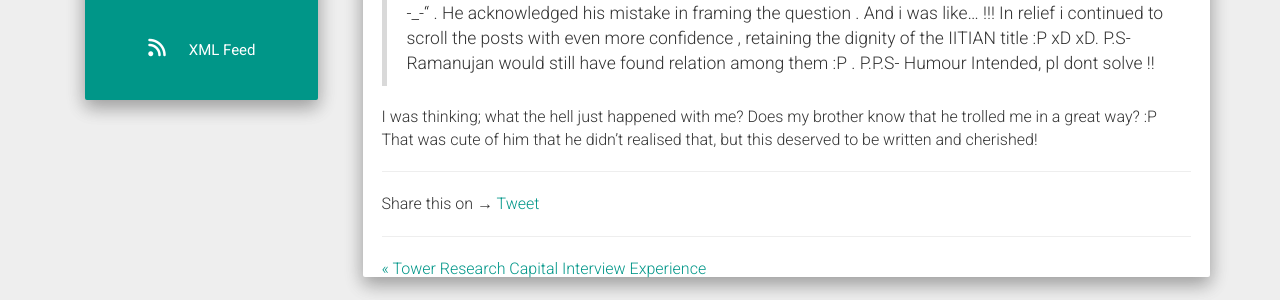
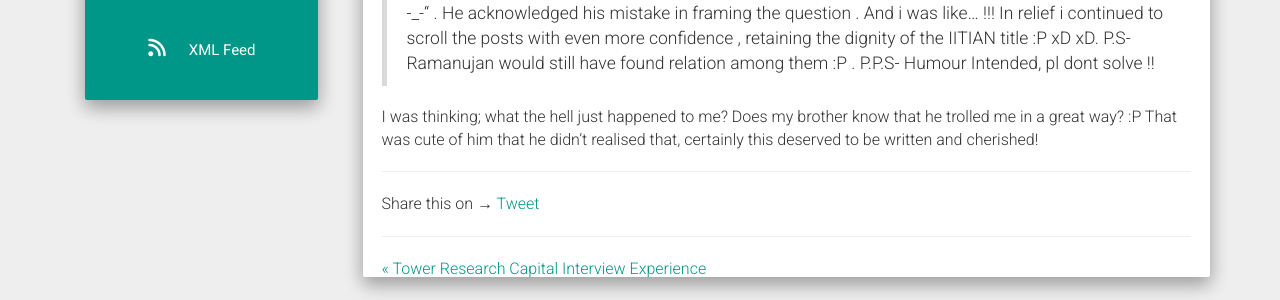
Before and after one commit to AkashKrDutta/AkashKrDutta.github.io, a Jekyll site: the page built from _posts/2017-12-06-troll.md, in a window 1280 px wide. Shown: the part 562-862 px from the top of the page. Built offline with Jekyll 4.4.1, drawn with Linux system fonts in a browser that asks for light colours; nearby versions of some CDN libraries; comment, search, counter and statistics services are not loaded.

Commit message:
Update 2017-12-06-troll.md

```diff
--- a/_posts/2017-12-06-troll.md
+++ b/_posts/2017-12-06-troll.md
@@ -16,5 +16,5 @@ Please ignore the grammar, this was also posted on my facebook timeline. It's hi
 >P.S- Ramanujan would still have found relation among them :P .
 >P.P.S- Humour Intended, pl dont solve !!
 
-I was thinking; what the hell just happened with me? Does my brother know that he trolled me in a great way? :P
-That was cute of him that he didn't realised that, but this deserved to be written and cherished!
+I was thinking; what the hell just happened to me? Does my brother know that he trolled me in a great way? :P
+That was cute of him that he didn't realised that, certainly this deserved to be written and cherished!
```
